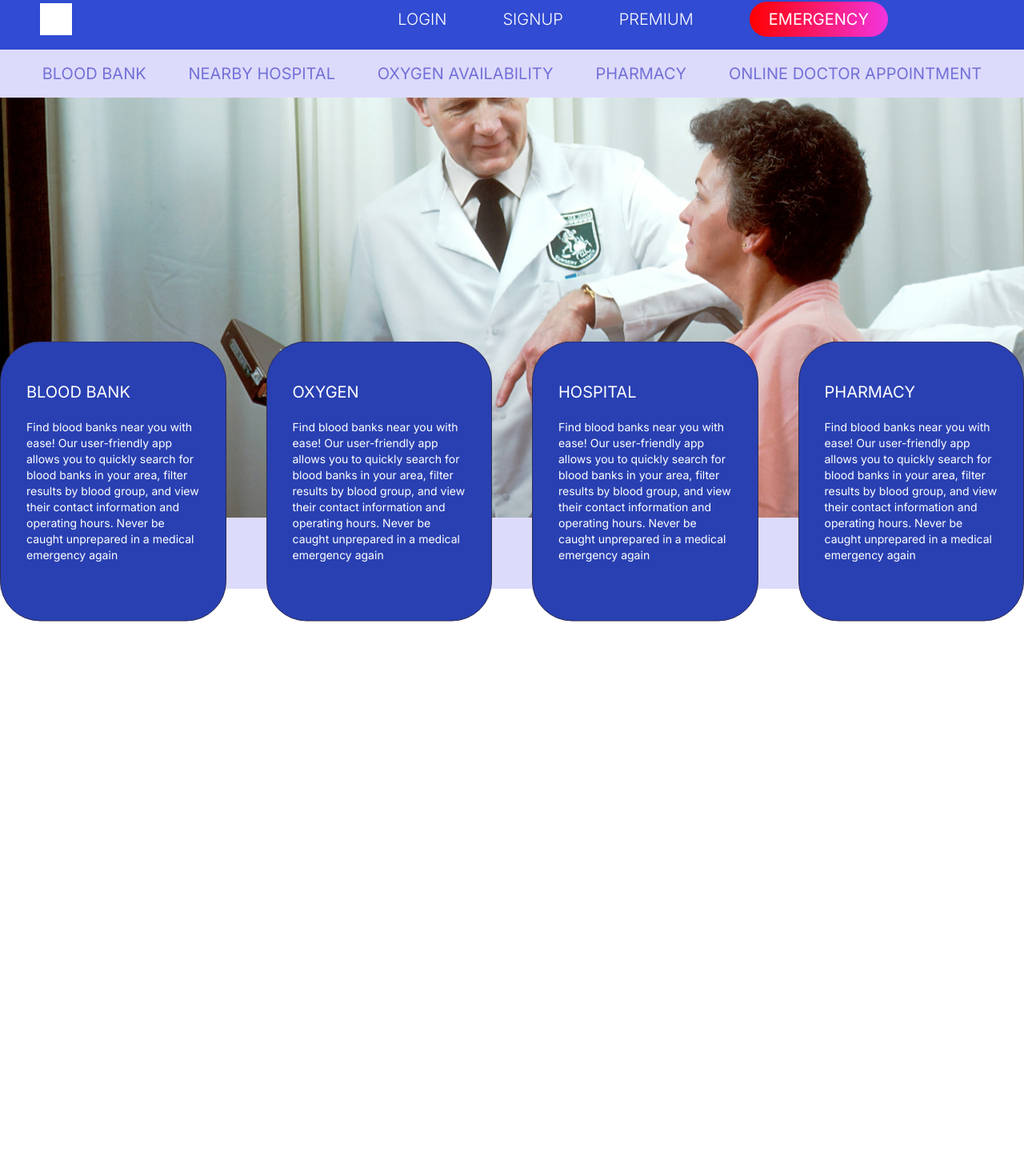
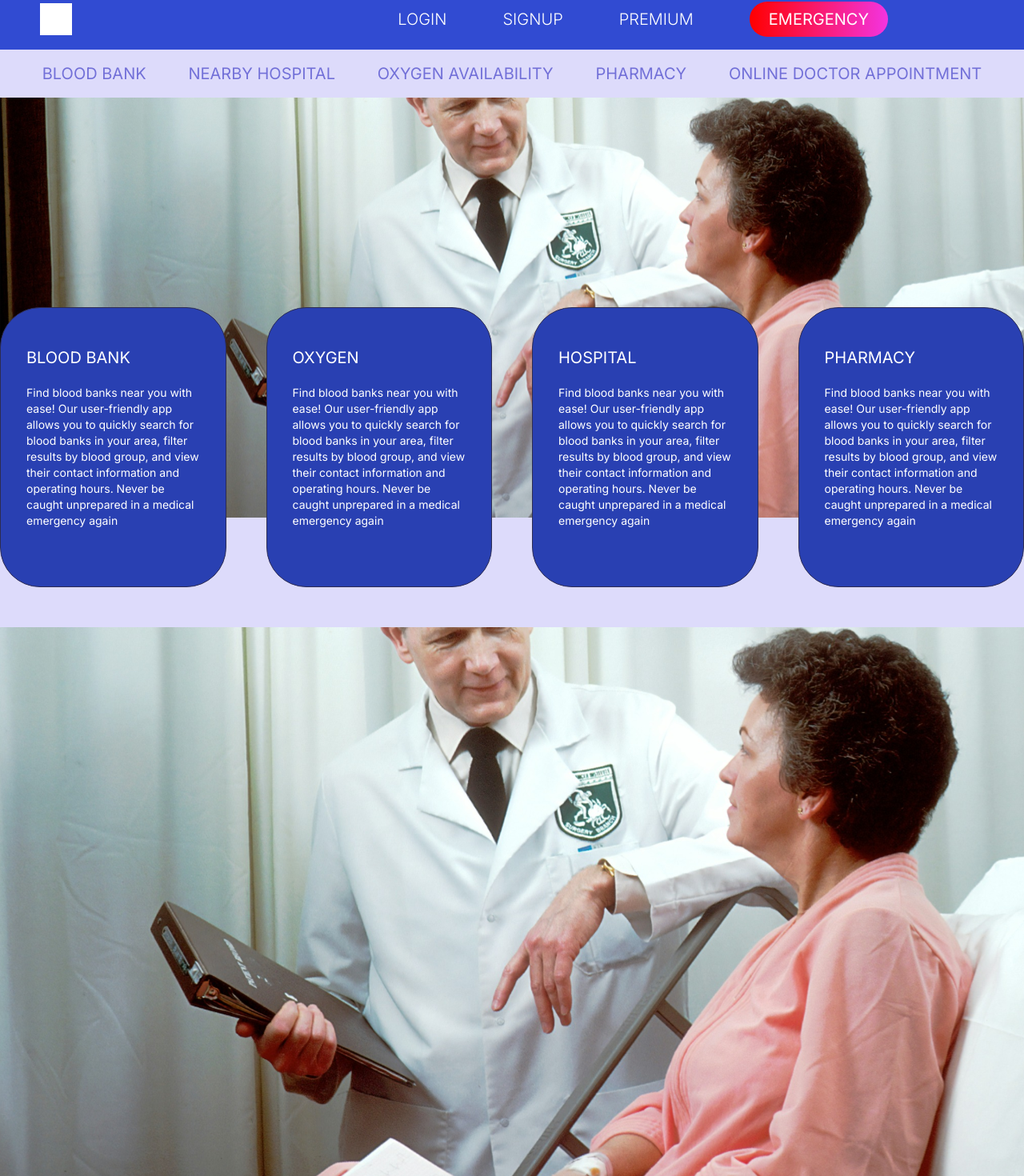
Before and after one commit to dasbidyendu/modern-chs, a Next.js app: page / in a window 1280 px wide. Shown: the part 64-1534 px from the top of the page at 80% size. Before the commit the page ends 841 px from the top, so only its background shows below. Built offline with nearby package versions, Linux system fonts and the light colour scheme.

Commit message:
commit 2

```diff
--- /dev/null
+++ b/app/components/carousel.tsx
@@ -0,0 +1,17 @@
+"use client";
+
+import { useState } from "react";
+
+const Carousel = () => {
+  const [currentIndex, setCurrentIndex] = useState(0);
+  return (
+    <div className="carousel w-full h-[700px] mb-[50px] flex flex-nowrap overflow-x-scroll overscroll-none">
+      <div className="item item-a w-dvw h-[700px] flex justify-center items-center"></div>
+      <div className="item item-a w-dvw h-[700px] flex justify-center items-center"></div>
+      <div className="item item-a w-dvw h-[700px] flex justify-center items-center"></div>
+      <div className="item item-a w-dvw h-[700px] flex justify-center items-center"></div>
+    </div>
+  );
+};
+
+export default Carousel;
--- a/app/components/navbar.tsx
+++ b/app/components/navbar.tsx
@@ -2,7 +2,7 @@ import Link from "next/link";
 
 const Navbar = () => {
   return (
-    <div className="flex flex-col justify-center items-center">
+    <div className="flex flex-col justify-center items-center navbar">
       <div className="h-fit w-full py-4 bg-[#314BD2] flex items-center justify-between px-[50px] ">
         <div className="h-[40px] w-[40px] bg-white"></div>
         <div className="flex justify-evenly items-center text-white w-fit gap-[70px] px-[20px] mr-[100px]">
--- a/app/globals.css
+++ b/app/globals.css
@@ -2,7 +2,9 @@
 @tailwind components;
 @tailwind utilities;
 
-
+body{
+  background-color: #dddbfb;
+}
 .e-button{
   background: rgb(255,0,0);
   background: linear-gradient(90deg, rgba(255,0,0,1) 0%, rgba(243,52,224,1) 100%);
@@ -36,9 +38,12 @@ h1:hover{
 
 
 }
+.card{
+  z-index: 10;
+  animation: upanim 2.5s ease-in-out forwards;
+}
 .cards{
-  z-index: 10;
-  animation: upanim 0.7s ease-out forwards;
+  margin-bottom: 50px ;
 }
 
 @keyframes upanim{
@@ -51,9 +56,47 @@ h1:hover{
   }
   100%{
     opacity:1;
-    transform: translateY(-63%);
+    transform: translateY(-263px);
   }
 }
-.card{
+
+
+.mid{
+  animation: appear 2s linear forwards;
 
 }
+@keyframes appear{
+  0%{
+    opacity: 0;
+  }
+
+  100%{
+    opacity: 1;
+  }
+}
+
+.navbar{
+  animation: appear 3.5s ease-in forwards;
+}
+
+
+.carousel{
+
+  z-index: -1;
+  scroll-snap-type: x mandatory ;
+  scroll-padding: 0 0px;
+  animation: upanim 2.5s ease-in-out forwards;
+}
+
+
+.carousel .item{
+  scroll-snap-align: start;
+  flex-shrink: 0;
+}
+
+.item-a{
+  background-image: url("/bg.svg");
+  background-size: cover;
+  background-position: center;
+  background-repeat: no-repeat;
+}
--- a/app/page.tsx
+++ b/app/page.tsx
@@ -1,7 +1,10 @@
+"use client";
+
 import Image from "next/image";
 import Navbar from "./components/navbar";
 import MidSection from "./components/mid-section";
 import Cards from "./components/cards";
+import Carousel from "./components/carousel";
 
 export default function Home() {
   return (
@@ -9,6 +12,7 @@ export default function Home() {
       <Navbar />
       <MidSection />
       <Cards />
+      <Carousel />
     </div>
   );
 }
```
